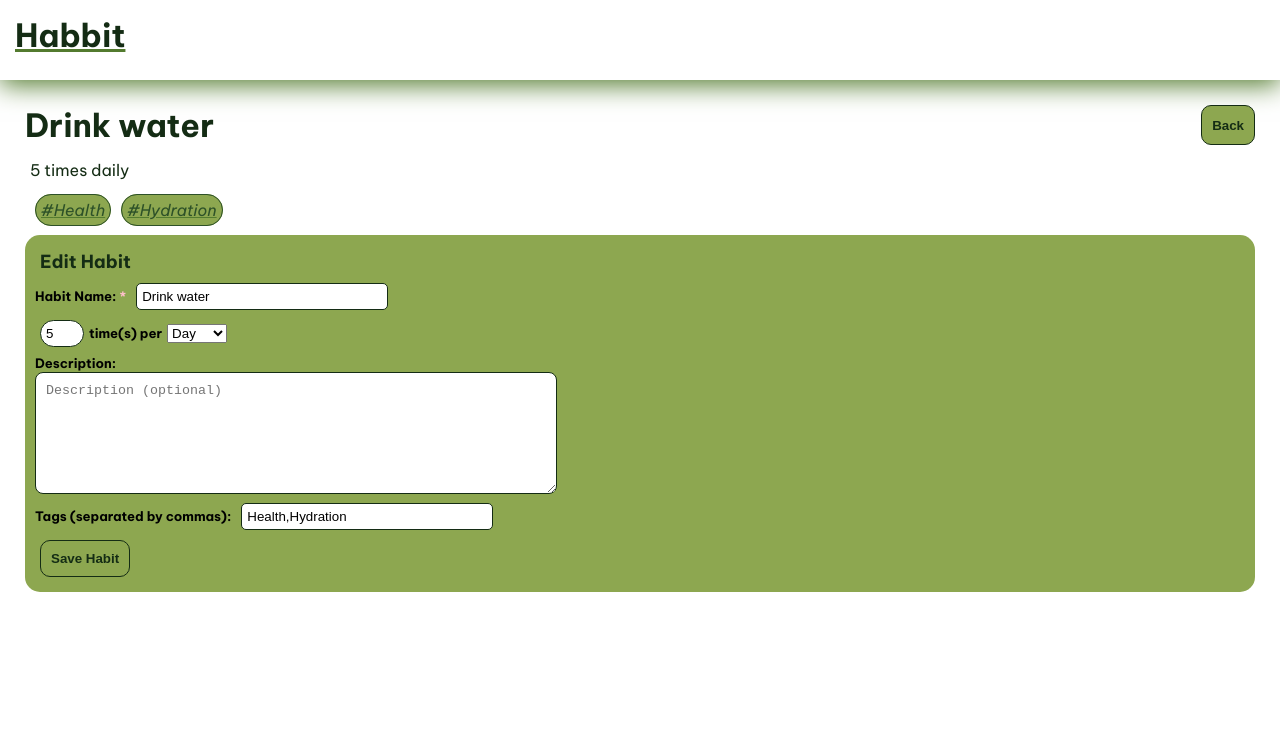
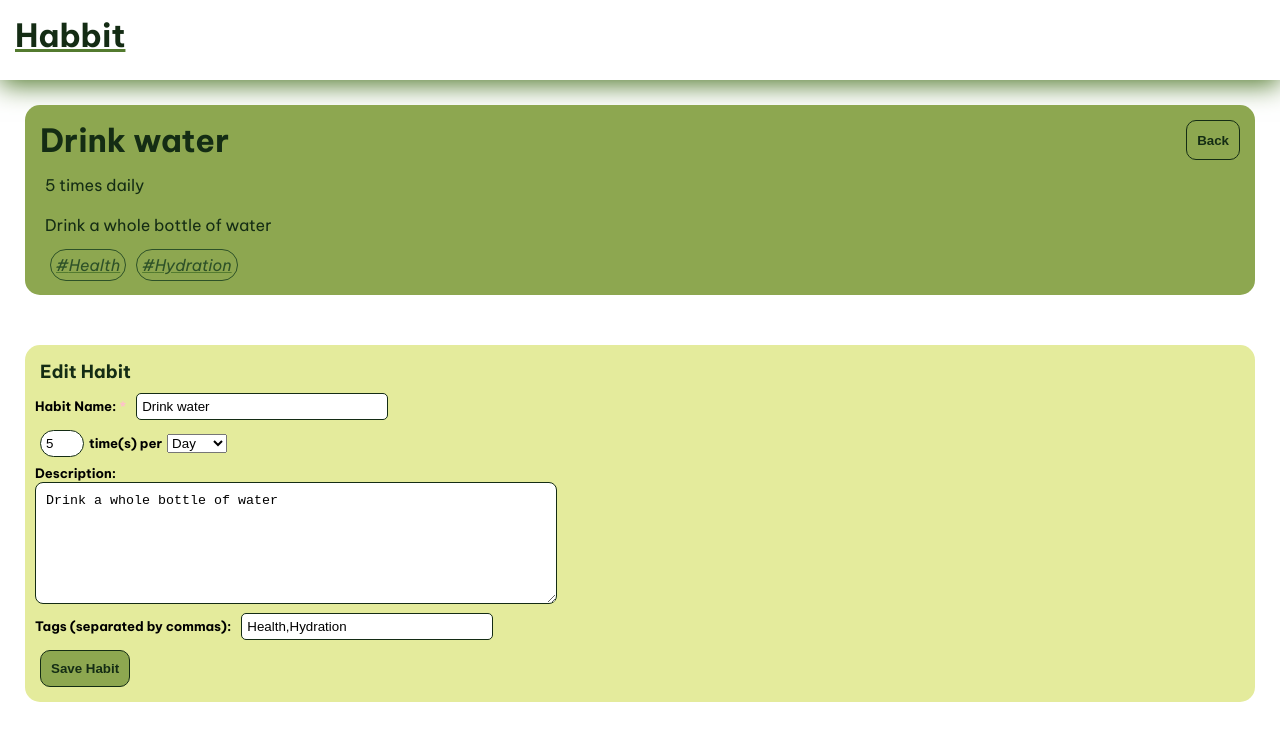
Before and after one commit to kandriam/habbit-prototype, an Angular app: page /details/0 in a window 1280 px wide. Shown: the top 740 px of the page. Built offline with nearby package versions, Linux system fonts and the light colour scheme; data requests are answered from the project's data file.

Commit message:
Edit saves Json
Next, add and remove habits

```diff
--- a/db.json
+++ b/db.json
@@ -1,51 +1,65 @@
 {
   "habits": [
     {
-            "id": 0,
+      "id": "0",
       "name": "Drink water",
-            "tags": ["Health", "Hydration"],
       "timesperinstance": 5,
-            "isactive": true,
-            "frequency": "daily"
+      "frequency": "daily",
+      "description": "Drink a whole bottle of water",
+      "tags": [
+        "Health",
+        "Hydration"
+      ]
     },
     {
-            "id": 1,
+      "id": "1",
       "name": "Brush teeth",
-            "tags": ["Hygene"],
+      "tags": [
+        "Hygene"
+      ],
       "timesperinstance": 2,
       "isactive": true,
       "frequency": "daily"
     },
     {
-            "id": 2,
+      "id": "2",
       "name": "Salt gargle",
-            "tags": ["Hygene"],
+      "tags": [
+        "Hygene"
+      ],
       "timesperinstance": 1,
       "isactive": true,
       "frequency": "daily"
     },
     {
-            "id": 3,
+      "id": "3",
       "name": "Teeth strip",
-            "tags": ["Hygene"],
+      "tags": [
+        "Hygene"
+      ],
       "timesperinstance": 1,
       "isactive": true,
       "frequency": "daily",
       "description": "Use teeth strip to whiten teeth. 1. Apply the strip to your teeth. 2. Wait for 30 minutes. 3. Remove the strip and rinse/brush your mouth."
     },
     {
-            "id": 4,
+      "id": "4",
       "name": "Go to LC gym",
-            "tags": ["Health", "Fitness"],
+      "tags": [
+        "Health",
+        "Fitness"
+      ],
       "timesperinstance": 1,
       "isactive": true,
       "frequency": "daily",
       "description": "Go to the gym and exercise. 1. Warm up for 10 minutes. 2. Treadmill. 3. Do strength training for 30 minutes. 4. Cool down for 10 minutes."
     },
     {
-            "id": 5,
+      "id": "5",
       "name": "Write at least a page",
-            "tags": ["Creativity"],
+      "tags": [
+        "Creativity"
+      ],
       "timesperinstance": 1,
       "isactive": true,
       "frequency": "daily"
--- a/src/app/habit.service.ts
+++ b/src/app/habit.service.ts
@@ -1,5 +1,6 @@
 import { Injectable } from '@angular/core';
 import { HabitInfo } from './habit';
+import { HttpClient } from '@angular/common/http';
 
 @Injectable({
   providedIn: 'root'
@@ -17,10 +18,26 @@ export class HabitService {
     const locationJson = await data.json();
     return locationJson[0] ?? {};  }
 
-  editHabit(name: string, timesperinstance: number, frequency: string, description: string, tags: string): void {
+  editHabit(id:number, name: string, timesperinstance: number, frequency: string, description: string, tags: string[]): void {
     console.log(
-      `Editing habit: ${name}, ${timesperinstance}, ${frequency}, ${description}, ${tags}`
-    )
+      `Editing habit: ${id}, ${name}, ${timesperinstance}, ${frequency}, ${description}, ${tags.join(",")}`
+    );
+
+    fetch(`${this.url}/${id}`, {
+      method: 'PUT',
+      headers: {
+      'Content-Type': 'application/json'
+      },
+      body: JSON.stringify({
+      id,
+      name,
+      timesperinstance,
+      frequency,
+      description,
+      tags
+      })
+    });
+
   }
 
   createHabit(name: string, timesperinstance: number, frequency: string, description: string, tags: string): void {
--- a/src/app/habit/habit.css
+++ b/src/app/habit/habit.css
@@ -1,5 +1,4 @@
 .habit-thumbnail {
-  border: solid 1px var(--g5-color);
   background: var(--g2-color);
   border-radius: 15px;
   padding: 10px;
--- a/src/app/habitdetails/habitdetails.css
+++ b/src/app/habitdetails/habitdetails.css
@@ -44,9 +44,17 @@
   color: var(--primary-color);
 }
 
-.habit-container {
+.primary-container {
   background-color: var(--g2-color);
   border-radius: 15px;
   padding: 10px;
   margin: 5px;
 }
+
+.secondary-container {
+  background-color: var(--g1-color);
+  border-radius: 15px;
+  padding: 10px;
+  margin: 5px;
+  margin-block: 50px;
+}
--- a/src/app/habitdetails/habitdetails.ts
+++ b/src/app/habitdetails/habitdetails.ts
@@ -9,6 +9,8 @@ import { FormControl, FormGroup, ReactiveFormsModule } from '@angular/forms';
   imports: [RouterLink, RouterOutlet, ReactiveFormsModule],
   template: `
     <article class="habit-details">
+      <div class="primary-container">
+
       <div style="display: flex; justify-content: space-between;">
         <h1>{{habit?.name}}</h1>
         <button class="primary" [routerLink]="['/']">Back</button>
@@ -34,9 +36,10 @@ import { FormControl, FormGroup, ReactiveFormsModule } from '@angular/forms';
           <a class="habit-tags" href="#">{{ tag }}</a>
         }
       </section>
+      </div>
 
       <form [formGroup]="applyForm" (submit)="editHabit()">
-          <div class="habit-container">
+          <div class="secondary-container">
             <h3>Edit Habit</h3>
             <div>
               <label for="habit-name">Habit Name:</label>
@@ -54,7 +57,7 @@ import { FormControl, FormGroup, ReactiveFormsModule } from '@angular/forms';
 
             <label for="habit-description">Description:</label>
             <br>
-            <textarea name="habit-description" placeholder="Description (optional)" formControlName="description">{{habit?.description}}</textarea>
+            <textarea name="habit-description" placeholder="Description (optional)" formControlName="description"></textarea>
             <div>
             <label for="habit-tags">Tags (separated by commas):</label>
             <input type="text" name="habit-tags" value={{habit?.tags}} formControlName="tags">
@@ -71,32 +74,59 @@ export class Details {
   route: ActivatedRoute = inject(ActivatedRoute);
   habitService: HabitService = inject(HabitService);
   habit: HabitInfo | undefined;
+  applyForm: FormGroup;
 
-  applyForm = new FormGroup({
-    name: new FormControl(''),
-    timesperinstance: new FormControl(1),
-    frequency: new FormControl('daily'),
-    description: new FormControl(''),
-    tags: new FormControl(''),
-  });
+
+  // applyForm = new FormGroup({
+  //   name: new FormControl(''),
+  //   timesperinstance: new FormControl(1),
+  //   frequency: new FormControl('daily'),
+  //   description: new FormControl(''),
+  //   tags: new FormControl(''),
+  // });
 
   // Initialize the habit's details page with the habit's current values
+  // constructor() {
+  //   const habitId = Number(this.route.snapshot.params['id']);
+  //   this.habitService.getHabitsById(habitId).then((habit) => {
+  //     this.habit = habit;
+  //   })
+
   constructor() {
     const habitId = Number(this.route.snapshot.params['id']);
     this.habitService.getHabitsById(habitId).then((habit) => {
       this.habit = habit;
-    })
+      this.applyForm.patchValue({
+        name: habit?.name ?? '',
+        timesperinstance: habit?.timesperinstance ?? 1,
+        frequency: habit?.frequency ?? 'daily',
+        description: habit?.description ?? '',
+        tags: (habit?.tags ?? []).join(', ')
+      });
+    });
 
+    this.applyForm = new FormGroup({
+      name: new FormControl(''),
+      timesperinstance: new FormControl(1),
+      frequency: new FormControl('daily'),
+      description: new FormControl(''),
+      tags: new FormControl(''),
+    });
   }
 
   // Edit the habit using the form values
   editHabit() {
     this.habitService.editHabit(
+      this.habit?.id ?? 0,
       this.applyForm.value.name ?? '',
       Number(this.applyForm.value.timesperinstance) ?? 1,
       this.applyForm.value.frequency ?? 'daily',
       this.applyForm.value.description ?? '',
-      this.applyForm.value.tags ?? '',
+      (this.applyForm.value.tags ?? '')
+        .split(',')
+        .map((tag: string) => tag.trim())
+        .filter((tag: string) => tag.length > 0),
     );
+    window.location.reload;
   }
  }
--- a/src/app/home/home.ts
+++ b/src/app/home/home.ts
@@ -10,7 +10,7 @@ import { FormControl, FormGroup, ReactiveFormsModule } from '@angular/forms';
   template: `
     <section>
         <form [formGroup]="applyForm" (submit)="createHabit()">
-          <div class="home-container">
+          <div class="primary-container">
             <h3>Add New Habit</h3>
             <div>
               <label for="habit-name">Habit Name:</label>
--- a/src/styles.css
+++ b/src/styles.css
@@ -98,3 +98,18 @@ textarea {
   padding: 10px;
   border-radius: 8px;
 }
+
+.primary-container {
+  background-color: var(--g2-color);
+  border-radius: 15px;
+  padding: 10px;
+  margin: 5px;
+}
+
+.secondary-container {
+  background-color: var(--g1-color);
+  border-radius: 15px;
+  padding: 10px;
+  margin: 5px;
+  margin-block: 50px;
+}
```
Lines whose indentation alone changed are shown as unchanged.
